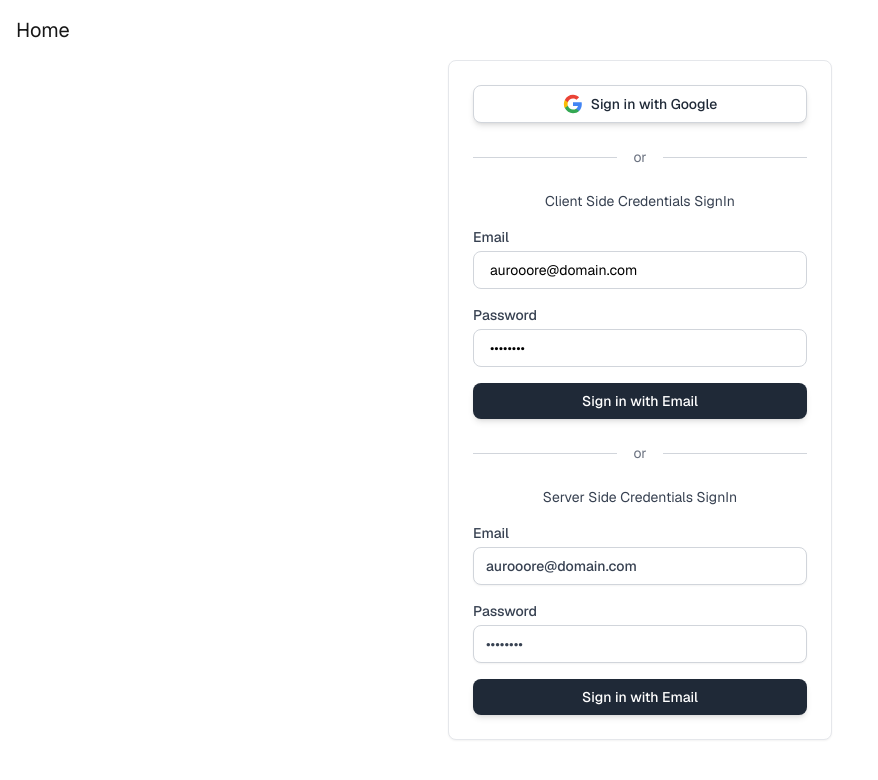
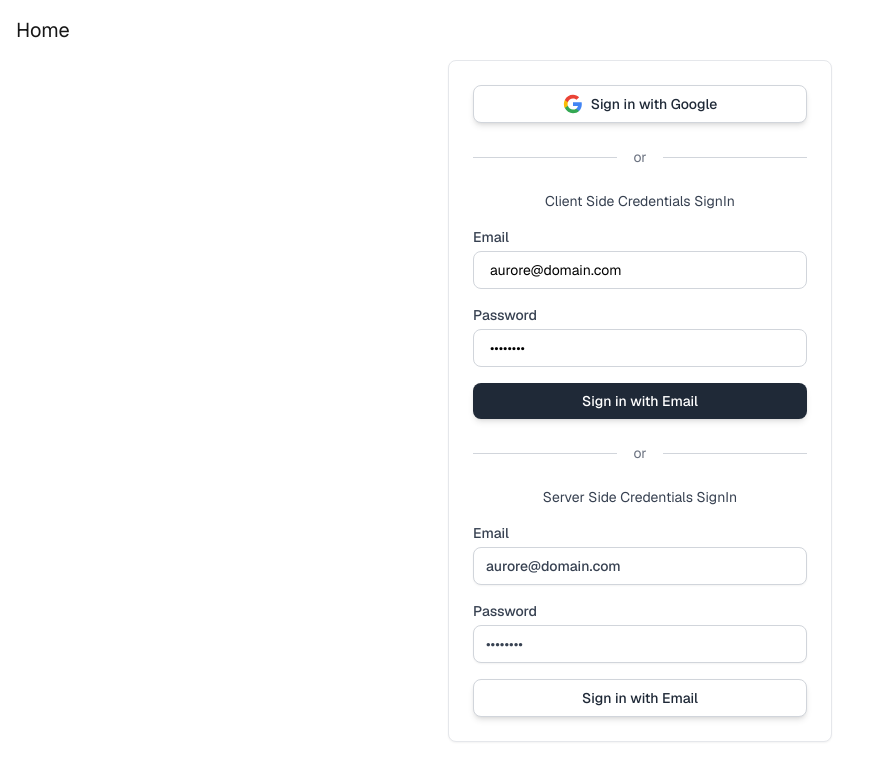
Before and after one commit to aladin002dz/next-auth-prototype, a Next.js app: page / in a window 1280 px wide. Shown: the top 780 px of the page, without its empty margins (0-878 px from the left). Built offline with nearby package versions, Linux system fonts and the light colour scheme; no server answers.

Commit message:
fix: correct demo email and improve UI

```diff
--- a/auth.ts
+++ b/auth.ts
@@ -17,6 +17,7 @@ export const { handlers, signIn, signOut, auth } = NextAuth({
                 const email = credentials?.email
                 let user = null
 
+                //warning: password must be "hashed" in real projects,this is only for demo purposes
                 if (email === "aurore@domain.com" && password === "12345678") {
                     user = {
                         id: "1",
--- a/components/cred-signin-client.tsx
+++ b/components/cred-signin-client.tsx
@@ -7,7 +7,7 @@ export default function ClientCredentialsSignIn() {
     const router = useRouter()
     const [error, setError] = useState<string | null>(null);
     const [loading, setLoading] = useState<boolean>(false);
-    const [data, setData] = useState({ email: 'aurooore@domain.com', password: '12345678' });
+    const [data, setData] = useState({ email: 'aurore@domain.com', password: '12345678' });
     const handleChange = (e: ChangeEvent<HTMLInputElement>) => {
         const { name, value } = e.target;
         setData(prevData => ({ ...prevData, [name]: value }));
--- a/components/cred-signin-server.tsx
+++ b/components/cred-signin-server.tsx
@@ -37,7 +37,7 @@ export default function ServerCredentialsSignIn() {
                         type="email"
                         className="mt-1 block w-full rounded-lg border border-gray-300 px-3 py-2 shadow-sm focus:border-gray-400 focus:outline-none focus:ring-1 focus:ring-gray-400"
                         required
-                        defaultValue="aurooore@domain.com"
+                        defaultValue="aurore@domain.com"
                     />
                 </label>
             </div>
@@ -55,7 +55,7 @@ export default function ServerCredentialsSignIn() {
             </div>
             <button
                 type="submit"
-                className="w-full rounded-lg bg-gray-800 px-6 py-2 text-sm font-medium text-white shadow-md hover:bg-gray-700 focus:outline-none focus:ring-2 focus:ring-gray-300"
+                className="w-full flex justify-center items-center gap-2 rounded-lg bg-white px-6 py-2 text-sm font-medium text-gray-800 shadow-md hover:bg-gray-50 focus:outline-none focus:ring-2 focus:ring-gray-300 border border-gray-300"
             >
                 Sign in with Email
             </button>
```
